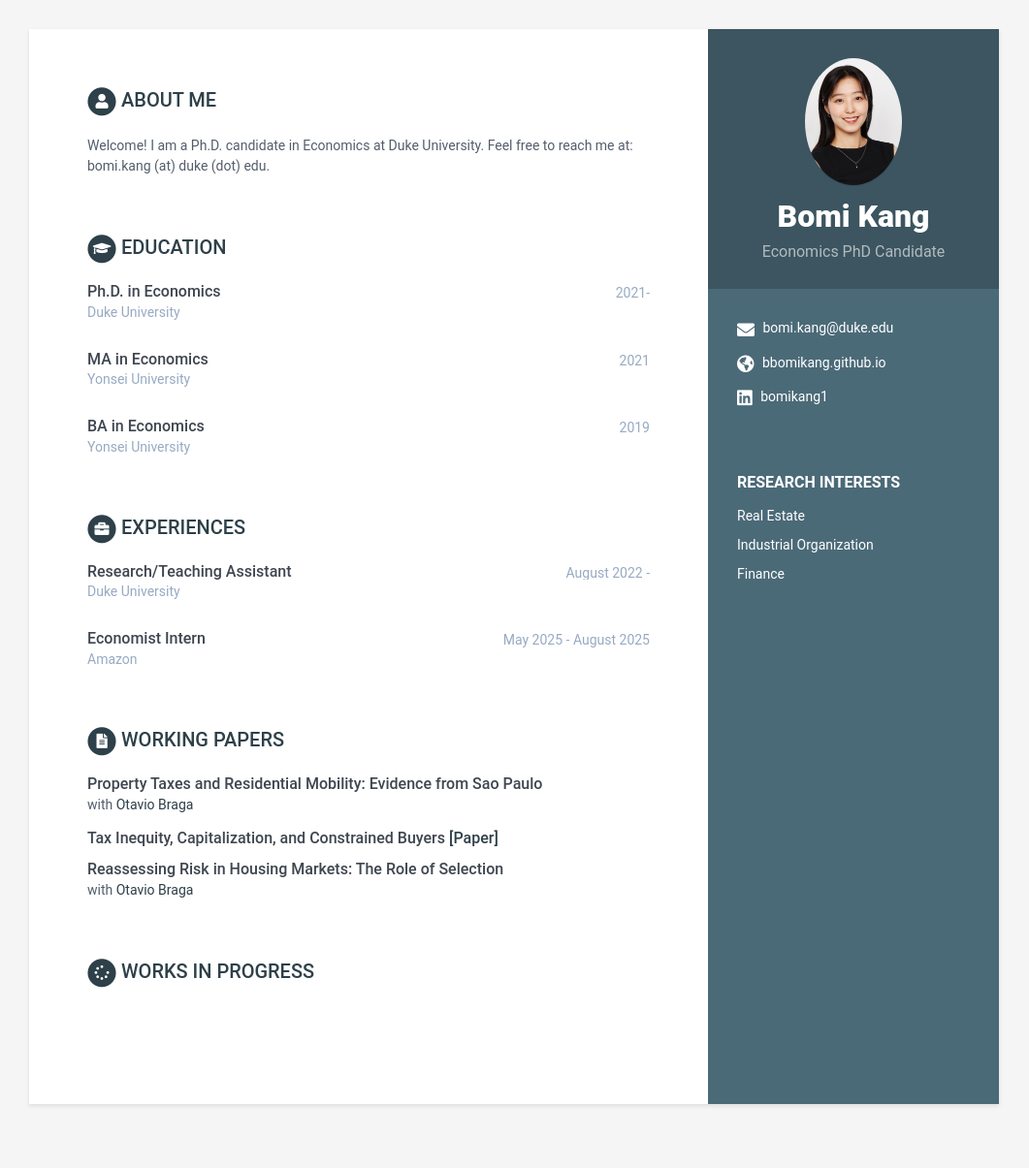
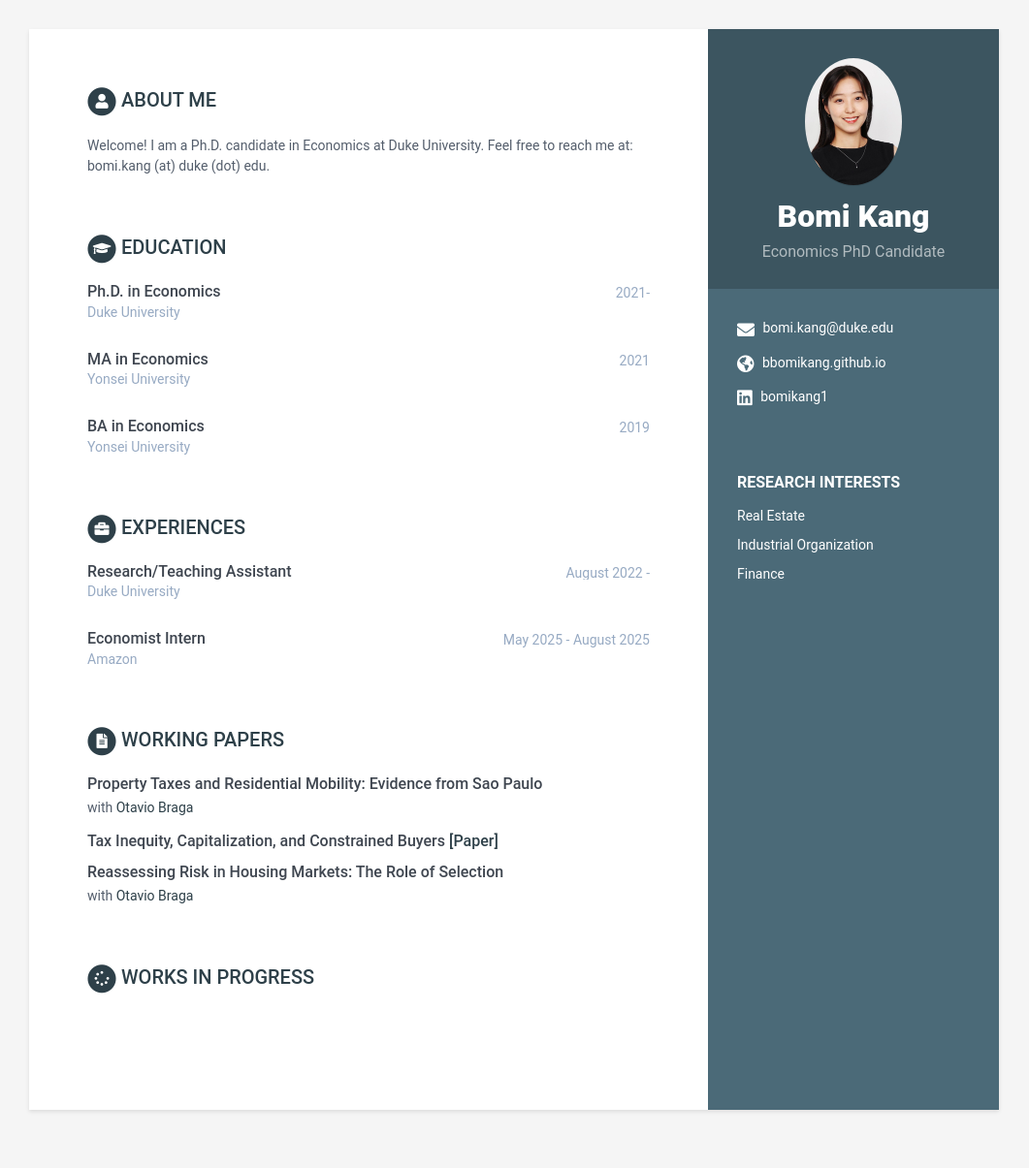
Before and after one commit to bbomikang/bbomikang.github.io, a Jekyll site: the page built from index.html, in a window 1280 px wide. Shown: the whole page at 97% size, without its empty margins (110-1171 px from the left). Built offline with Jekyll 4.4.1, drawn with Linux system fonts in a browser that asks for light colours.

Commit message:
Adjust margins for job title and coauthors

```diff
--- a/_sass/_base.scss
+++ b/_sass/_base.scss
@@ -188,8 +188,12 @@
     .item {
       margin-bottom: 15px;
     }
+    .job-title {
+      margin-top: 0;
+      margin-bottom: 5px;
+    }
     .coauthors {
-      margin-top: 2px;
+      margin-top: 0;
       margin-bottom: 0;
     }
   }
```
